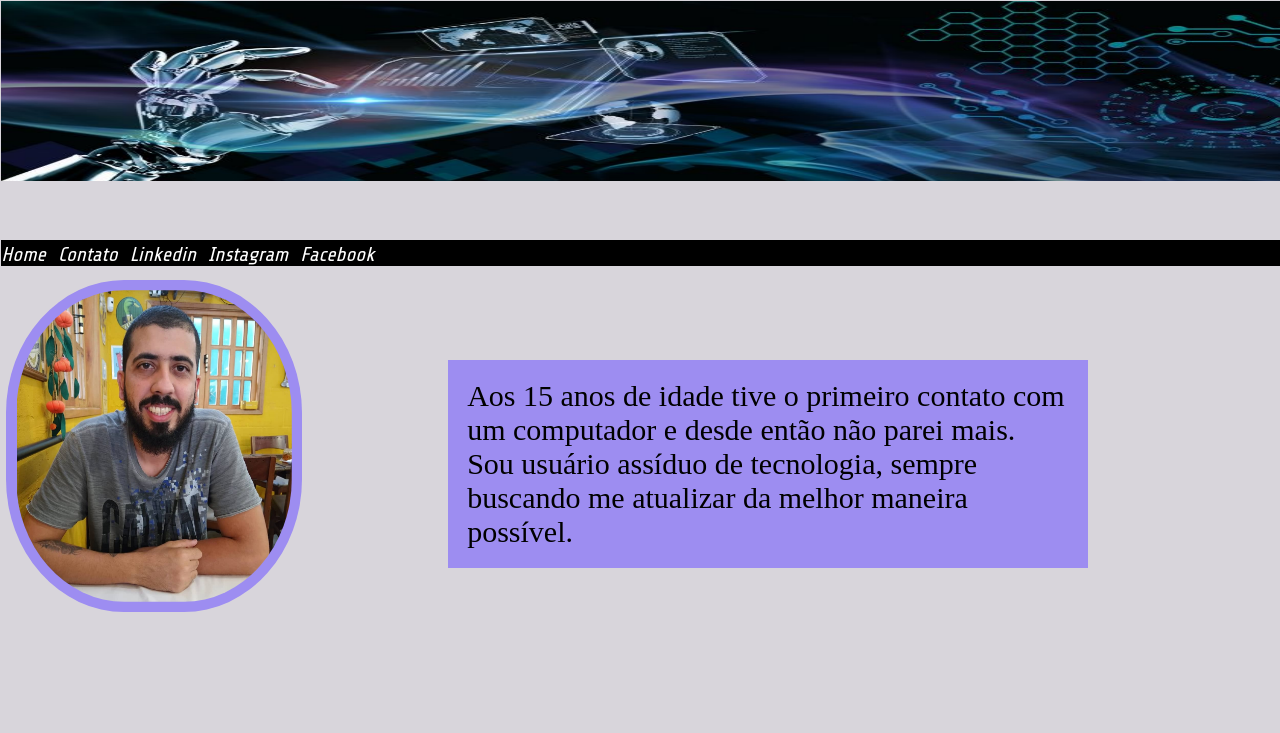
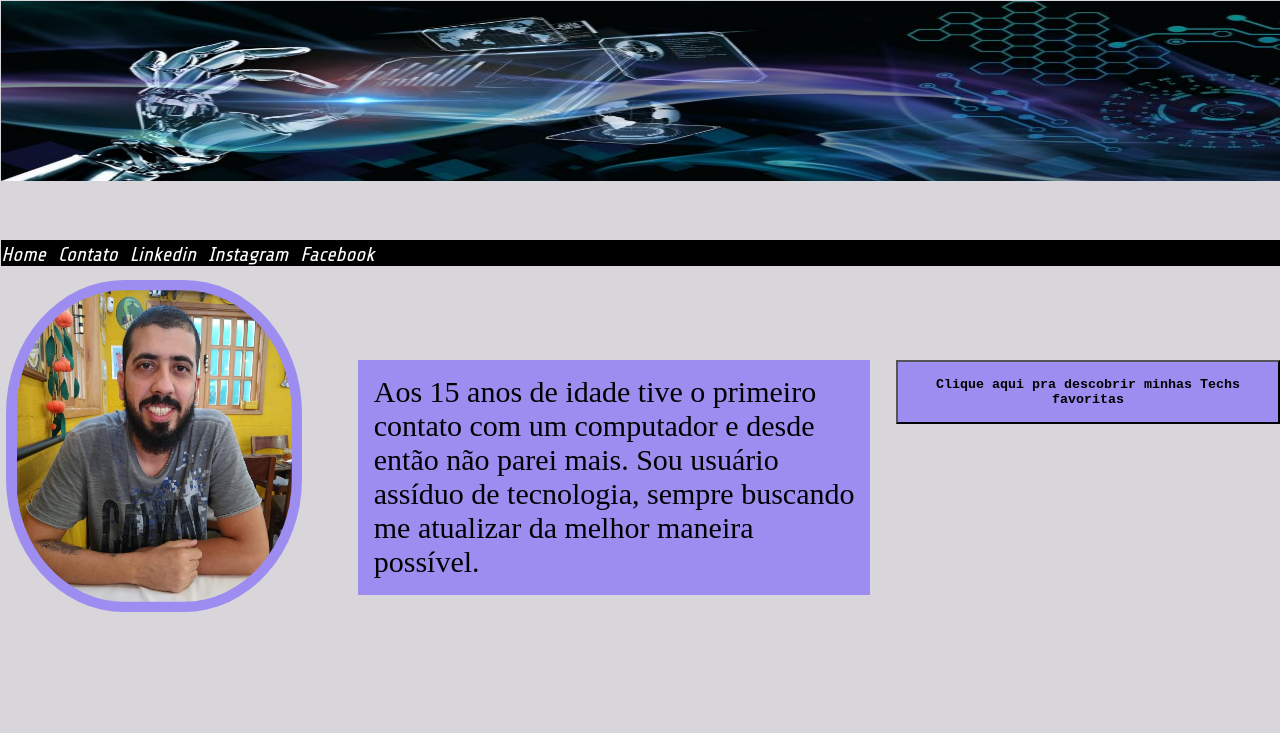
Before and after one commit to MarcosRanauro/MarcosRanauro.github.io, a plain HTML site: page index.html in a window 1280 px wide. Shown: the top 733 px of the page. Drawn offline with Linux system fonts and the light colour scheme.

Commit message:
Atualização 01.10

```diff
--- a/index.html
+++ b/index.html
@@ -30,6 +30,14 @@
           Sou usuário assíduo de tecnologia, sempre buscando me atualizar da melhor maneira possível.
         </p>
       </article>
+
+      <button id="techs">Clique aqui pra descobrir minhas Techs favoritas</button>;
+
+      <ul class="container">
+        <li class="tech" id="first-li"></li>
+        <li id="second-li"></li>
+        <li class="tech3" id="third-li"></li>
+      </ul>
 
       <article class="informacoes" id="minhaDescricao">
       <ul>
@@ -72,6 +80,6 @@
       <a href="#habilidades">Lista de habilidades</a><br>
     </footer>
     </main>
-
+    <script src="script.js"></script>
   </body>
 </html>
--- /dev/null
+++ b/script.js
@@ -0,0 +1,11 @@
+let capturandoBotao = document.getElementById("techs");
+let capturandoLi1 = document.getElementById("first-li");
+let capturandoLi2 = document.getElementById("second-li");
+let capturandoLi3 = document.getElementById("third-li");
+function revelar() {
+    capturandoLi1.style.backgroundImage = "url('https://cdn.jsdelivr.net/gh/devicons/devicon/icons/javascript/javascript-original.svg')";
+    capturandoLi2.style.backgroundImage = "url('https://cdn.jsdelivr.net/gh/devicons/devicon/icons/css3/css3-original-wordmark.svg')";
+    capturandoLi3.style.backgroundImage = "url('https://cdn.jsdelivr.net/gh/devicons/devicon/icons/html5/html5-plain-wordmark.svg')";
+}
+
+capturandoBotao.addEventListener("click", revelar);
--- a/style.css
+++ b/style.css
@@ -57,11 +57,60 @@ body {
   background-color: rgb(157, 141, 241);
   position: absolute;
   display: inline-block;
-  width: 50%;
+  width: 40%;
   top: 45%;
-  left: 35%;
+  left: 28%;
   font-size: 30px;
   color: black;
+}
+
+#techs {
+  position: absolute;
+  display: inline-block;
+  top: 45%;
+  left: 70%;
+  background-color: rgb(157, 141, 241);
+  padding: 15px 5px;
+  /* border-image: url('borda111.png') 15 / 15px repeat; */
+  font-family: monospace;
+  font-weight: bolder;
+}
+
+.container {
+  display: flex;
+  flex-flow: row wrap;
+}
+
+.container li {
+  align-items: center;
+  display: inline-block;
+  position: absolute;
+  flex-flow:column-reverse;
+  height: 50px;
+  justify-content: center;
+  margin: 2px;
+  padding: 15px;
+  text-align: center;
+  transition: all 0.25s ease;
+  width: 200px;
+  top: 70%;
+  left: 76%;
+}
+
+.container li:nth-of-type(1) {
+  /* background-color: #2fc18c;
+  color: #333; */
+  background-size: 100% 100%;
+}
+
+.container li:nth-of-type(2) {
+  /* background-color: #006dfb; */
+  background-size: 100% 100%;
+}
+
+.container li:nth-of-type(3) {
+  /* background-color: #41197f; */
+  background-size: 100% 100%;
 }
 
 .informacoes {
@@ -130,6 +179,14 @@ section.nav a {
   color: white;
 }
 
+.tech {
+  transform: translateY(-80px);
+}
+
+.tech3 {
+  transform: translateY(80px);
+}
+
 /* ul {
     list-style-image: url(foguete2.gif);
 } */
```
Also changed, not shown: borda1.png (added), borda111.png (added).
